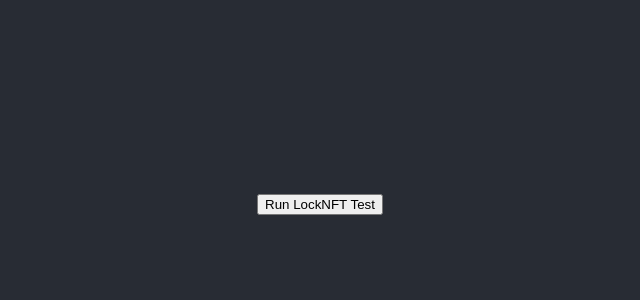
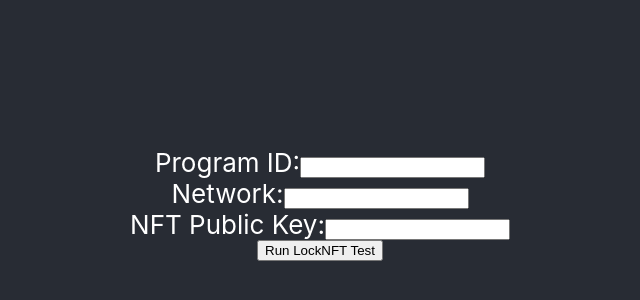
Before and after one commit to chaudhga/group8, a React (Create React App) app in the folder webapp/nft-factorizer/: page / in a window 1280 px wide. Shown: the part 196-496 px from the top of the page, without its empty margins (320-960 px from the left). Built offline with nearby package versions, Linux system fonts and the light colour scheme.

Commit message:
Added parameters to take program and account info

```diff
--- a/webapp/nft-factorizer/src/App.tsx
+++ b/webapp/nft-factorizer/src/App.tsx
@@ -1,18 +1,92 @@
 import React, { useState } from 'react';
 import './App.css';
-import { Connection, PublicKey, SystemProgram } from '@solana/web3.js';
-import { Program, Provider } from '@coral-xyz/anchor';
+import { Connection, PublicKey, Keypair, SystemProgram } from '@solana/web3.js';
+import { Program, Provider, web3 } from '@coral-xyz/anchor';
 import idl from './group8.json';
 
 function App() {
-  const testLockNFT = async () => {
-    // Your TypeScript code for testing lockNFT functionality goes here
+  const [programIdInput, setProgramIdInput] = useState('');
+  const [networkInput, setNetworkInput] = useState('');
+  const [nftInput, setNftInput] = useState('');
+  const [result, setResult] = useState('');
+
+  const testLockNFT = async (programId: string, network: string, nft: PublicKey) => {
+    const anchor = require("@coral-xyz/anchor");
+
+    // Connection to the specified network
+    const connection = new Connection(network, 'confirmed');
+    const provider = new anchor.AnchorProvider(connection, {
+      preflightCommitment: 'processed',
+    }, {});
+
+    // Load the program
+    const programIdPublicKey = new PublicKey(programId);
+    const program = new anchor.Program(idl, programIdPublicKey, provider);
+
+    // Required input accounts
+    const sender = Keypair.generate();
+    const senderTokenAccount = Keypair.generate();
+    const mint = Keypair.generate();
+    const lockingTokenAccount = Keypair.generate();
+    const programAccount = Keypair.generate();
+
+    // lockNFT function call
+    try {
+      await program.rpc.lockNFT({
+        accounts: {
+          sender: sender.publicKey,
+          senderTokenAccount: senderTokenAccount.publicKey,
+          nft: nft,
+          lockingTokenAccount: lockingTokenAccount.publicKey,
+          program: programAccount.publicKey,
+          tokenProgram: new PublicKey('TokenkegQfeZyiNwAJbNbGKPFXCWuBvf9Ss623VQ5DA'),
+          rent: web3.SYSVAR_RENT_PUBKEY,
+          systemProgram: SystemProgram.programId,
+          mint: mint.publicKey,
+        },
+        signers: [sender, senderTokenAccount, mint, nft, lockingTokenAccount, programAccount],
+      });
+
+      setResult('NFT locked successfully!');
+    } catch (error) {
+      console.error('Error locking NFT:', error);
+      setResult('Failed to lock NFT.');
+    }
+  };
+
+  const onSubmit = () => {
+    testLockNFT(programIdInput, networkInput, new PublicKey(nftInput));
   };
 
   return (
     <div className="App">
       <header className="App-header">
-        <button onClick={testLockNFT}>Run LockNFT Test</button>
+        <div>
+          <label htmlFor="programIdInput">Program ID:</label>
+          <input
+            id="programIdInput"
+            value={programIdInput}
+            onChange={(e) => setProgramIdInput(e.target.value)}
+          />
+        </div>
+        <div>
+          <label htmlFor="networkInput">Network:</label>
+          <input
+            id="networkInput"
+            value={networkInput}
+            onChange={(e) => setNetworkInput(e.target.value)}
+          />
+        </div>
+        <div>
+          <label htmlFor="nftInput">NFT Public Key:</label>
+          <input
+            id="nftInput"
+            value={nftInput}
+            onChange={(e) => setNftInput(e.target.value)}
+          />
+        </div>
+        <button onClick={onSubmit}>Run LockNFT Test</button>
+        <div>{result}</div>
       </header>
     </div>
   );
```
